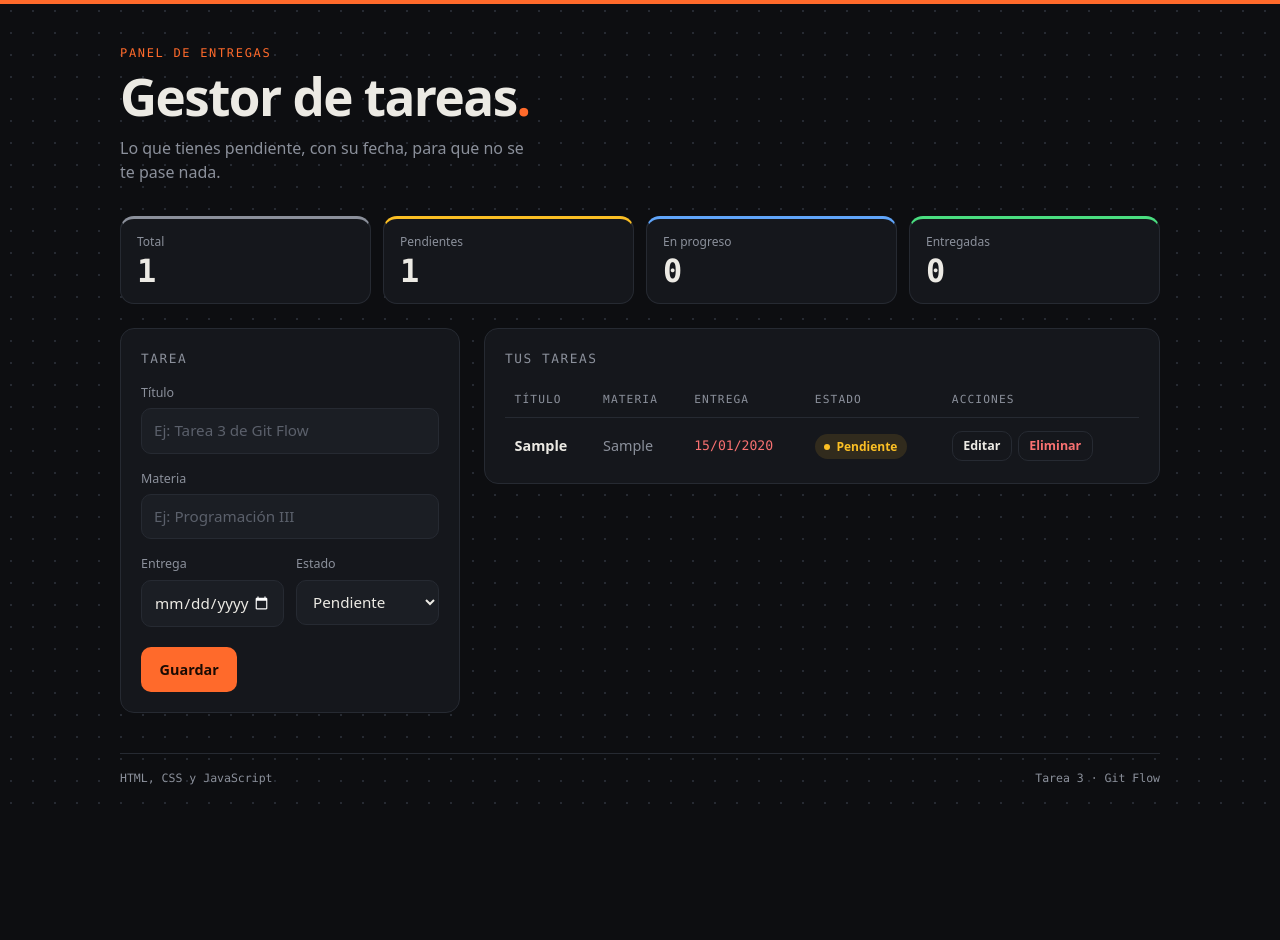
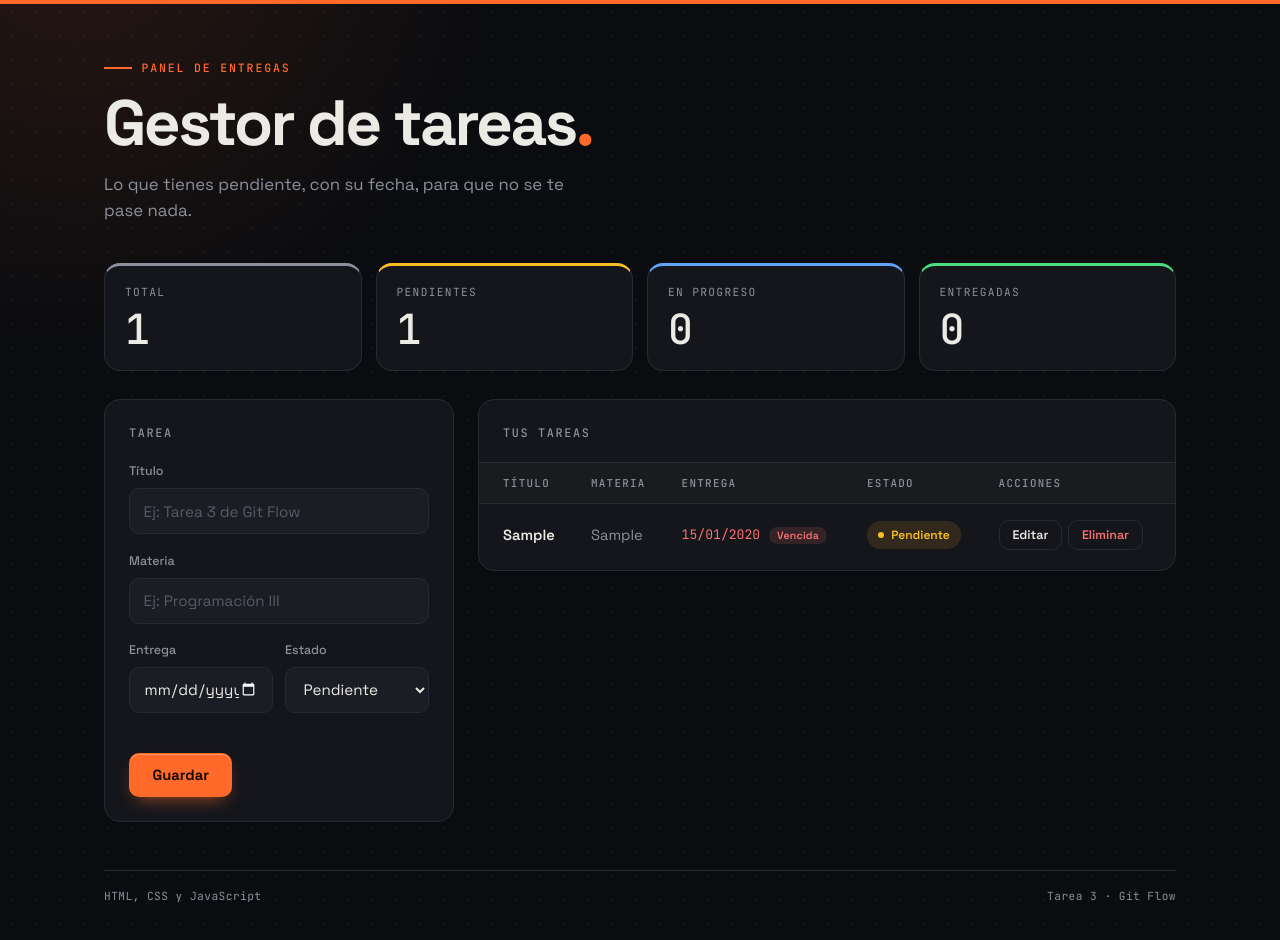
Before and after one commit to Jey-Jey69/crud_gitflow, a plain HTML site: page index.html in a window 1280 px wide. Both pictures are taken after typing "Sample", "Sample", "2020-01-15" into the empty fields and a click on the button "Guardar". Before the commit the page ends 819 px from the top, so only its background shows below. Drawn offline with Linux system fonts and the light colour scheme.

Commit message:
style: mejora el diseño de la interfaz

```diff
--- a/styles.css
+++ b/styles.css
@@ -1,8 +1,11 @@
+@import url('https://fonts.googleapis.com/css2?family=JetBrains+Mono:wght@400;500&family=Space+Grotesk:wght@400;500;600;700&display=swap');
+
 :root {
-  --bg: #0d0e11;
-  --panel: #15171c;
-  --panel-2: #1b1e24;
-  --line: #262a32;
+  --bg: #0b0c0f;
+  --panel: #14161b;
+  --panel-2: #1a1d23;
+  --line: #262a33;
+  --line-soft: #1e2229;
   --text: #eceae4;
   --muted: #8b909b;
   --accent: #ff6a2b;
@@ -11,74 +14,99 @@
   --warn: #fbbf24;
   --info: #60a5fa;
   --danger: #f87171;
-  --radius: 14px;
-  --mono: ui-monospace, "Cascadia Code", Consolas, monospace;
+  --radius: 16px;
+  --radius-sm: 10px;
+  --sans: "Space Grotesk", system-ui, -apple-system, "Segoe UI", sans-serif;
+  --mono: "JetBrains Mono", ui-monospace, "Cascadia Code", Consolas, monospace;
   color-scheme: dark;
 }
 
 * { box-sizing: border-box; }
 [hidden] { display: none !important; }
 
+::selection { background: var(--accent); color: var(--accent-ink); }
+
 body {
   margin: 0;
-  background: var(--bg);
+  min-height: 100vh;
+  background-color: var(--bg);
+  background-image:
+    radial-gradient(700px circle at 6% -8%, rgba(255, 106, 43, 0.12), transparent 60%),
+    radial-gradient(rgba(255, 255, 255, 0.045) 1px, transparent 1px);
+  background-size: auto, 24px 24px;
   color: var(--text);
-  font-family: system-ui, -apple-system, "Segoe UI", sans-serif;
-  line-height: 1.5;
+  font-family: var(--sans);
+  line-height: 1.55;
   border-top: 4px solid var(--accent);
-  background-image: radial-gradient(var(--line) 1px, transparent 1px);
-  background-size: 22px 22px;
-  min-height: 100vh;
+  -webkit-font-smoothing: antialiased;
 }
 
 main {
-  max-width: 1080px;
+  max-width: 1120px;
   margin: 0 auto;
-  padding: 2.5rem 1.25rem 2rem;
+  padding: 3rem 1.5rem 2.5rem;
+  animation: fade-up 0.5s ease both;
 }
 
-.top { margin-bottom: 2rem; }
+@keyframes fade-up {
+  from { opacity: 0; transform: translateY(10px); }
+  to { opacity: 1; transform: none; }
+}
+
+.top { margin-bottom: 2.5rem; }
 
 .eyebrow {
-  margin: 0 0 0.5rem;
+  display: inline-flex;
+  align-items: center;
+  gap: 0.6rem;
+  margin: 0 0 0.9rem;
   font-family: var(--mono);
-  font-size: 0.75rem;
-  letter-spacing: 0.14em;
+  font-size: 0.72rem;
+  font-weight: 500;
+  letter-spacing: 0.16em;
   text-transform: uppercase;
   color: var(--accent);
 }
 
+.eyebrow::before {
+  content: "";
+  width: 28px;
+  height: 2px;
+  background: var(--accent);
+}
+
 h1 {
   margin: 0;
-  font-size: clamp(2rem, 5vw, 3.2rem);
-  line-height: 1.05;
-  letter-spacing: -0.03em;
-  font-weight: 800;
+  font-size: clamp(2.4rem, 6vw, 4rem);
+  line-height: 1;
+  letter-spacing: -0.04em;
+  font-weight: 700;
 }
 
 .dot { color: var(--accent); }
 
 .lead {
-  margin: 0.75rem 0 0;
+  margin: 1rem 0 0;
+  max-width: 44ch;
+  font-size: 1.05rem;
   color: var(--muted);
-  max-width: 46ch;
 }
 
 h2 {
-  margin: 0 0 1rem;
-  font-size: 0.8rem;
+  margin: 0 0 1.25rem;
   font-family: var(--mono);
-  letter-spacing: 0.12em;
+  font-size: 0.74rem;
+  font-weight: 500;
+  letter-spacing: 0.14em;
   text-transform: uppercase;
   color: var(--muted);
-  font-weight: 500;
 }
 
 .stats {
   display: grid;
   grid-template-columns: repeat(4, minmax(0, 1fr));
-  gap: 12px;
-  margin-bottom: 1.5rem;
+  gap: 14px;
+  margin-bottom: 1.75rem;
 }
 
 .stat {
@@ -86,21 +114,31 @@ h2 {
   border: 1px solid var(--line);
   border-top: 3px solid var(--muted);
   border-radius: var(--radius);
-  padding: 0.9rem 1rem;
+  padding: 1.1rem 1.25rem 1.2rem;
+  transition: transform 0.2s ease, border-color 0.2s ease, background 0.2s ease;
+}
+
+.stat:hover {
+  transform: translateY(-3px);
+  background: var(--panel-2);
 }
 
 .stat-label {
   display: block;
-  font-size: 0.75rem;
+  margin-bottom: 0.5rem;
+  font-family: var(--mono);
+  font-size: 0.7rem;
+  letter-spacing: 0.12em;
+  text-transform: uppercase;
   color: var(--muted);
-  margin-bottom: 0.25rem;
 }
 
 .stat strong {
+  display: block;
   font-family: var(--mono);
-  font-size: 2rem;
+  font-size: 2.6rem;
   line-height: 1;
-  font-weight: 600;
+  font-weight: 500;
   font-variant-numeric: tabular-nums;
 }
 
@@ -110,21 +148,21 @@ h2 {
 
 .layout {
   display: grid;
-  grid-template-columns: 340px minmax(0, 1fr);
+  grid-template-columns: 350px minmax(0, 1fr);
   gap: 1.5rem;
   align-items: start;
 }
 
 form {
+  position: sticky;
+  top: 1.5rem;
   background: var(--panel);
   border: 1px solid var(--line);
   border-radius: var(--radius);
-  padding: 1.25rem;
-  position: sticky;
-  top: 1.5rem;
+  padding: 1.5rem;
 }
 
-.field { margin-bottom: 1rem; }
+.field { margin-bottom: 1.1rem; }
 
 .row {
   display: grid;
@@ -134,132 +172,175 @@ form {
 
 label {
   display: block;
-  margin-bottom: 0.35rem;
+  margin-bottom: 0.4rem;
   font-size: 0.78rem;
+  font-weight: 500;
   color: var(--muted);
 }
 
 input, select {
   width: 100%;
-  padding: 0.65rem 0.75rem;
+  height: 46px;
+  padding: 0 0.85rem;
   background: var(--panel-2);
   border: 1px solid var(--line);
-  border-radius: 10px;
+  border-radius: var(--radius-sm);
   color: var(--text);
-  font: inherit;
+  font-family: inherit;
   font-size: 0.95rem;
-  transition: border-color 0.15s, box-shadow 0.15s;
+  transition: border-color 0.15s, box-shadow 0.15s, background 0.15s;
 }
 
-input::placeholder { color: #5b606b; }
+input::placeholder { color: #565b66; }
+input:hover, select:hover { border-color: #363b46; }
 
 input:focus, select:focus {
   outline: none;
   border-color: var(--accent);
-  box-shadow: 0 0 0 3px rgba(255, 106, 43, 0.22);
+  background: #1d2027;
+  box-shadow: 0 0 0 4px rgba(255, 106, 43, 0.18);
 }
 
-.actions { display: flex; gap: 8px; margin-top: 0.25rem; }
+.actions { display: flex; gap: 8px; margin-top: 1.4rem; }
 
 button {
-  padding: 0.65rem 1.1rem;
+  padding: 0.75rem 1.4rem;
+  background: var(--accent);
   border: 1px solid transparent;
-  border-radius: 10px;
-  background: var(--accent);
+  border-radius: var(--radius-sm);
   color: var(--accent-ink);
-  font: inherit;
-  font-size: 0.9rem;
+  font-family: inherit;
+  font-size: 0.92rem;
   font-weight: 700;
   cursor: pointer;
-  transition: transform 0.1s, filter 0.15s, background 0.15s;
+  box-shadow: inset 0 1px 0 rgba(255, 255, 255, 0.28), 0 8px 18px -8px rgba(255, 106, 43, 0.7);
+  transition: transform 0.12s ease, filter 0.15s ease, border-color 0.15s ease, background 0.15s ease;
 }
 
-button:hover { filter: brightness(1.1); }
+button:hover { filter: brightness(1.1); transform: translateY(-1px); }
 button:active { transform: scale(0.97); }
+
+button:focus-visible {
+  outline: 2px solid var(--accent);
+  outline-offset: 3px;
+}
 
 button.secondary {
   background: transparent;
   color: var(--text);
   border-color: var(--line);
+  box-shadow: none;
 }
 
 button.ghost {
-  padding: 0.3rem 0.65rem;
+  padding: 0.4rem 0.8rem;
   background: transparent;
   color: var(--text);
   border-color: var(--line);
   font-size: 0.78rem;
   font-weight: 600;
+  box-shadow: none;
 }
 
-button.ghost:hover { border-color: var(--muted); filter: none; }
+button.ghost:hover {
+  border-color: var(--muted);
+  background: rgba(255, 255, 255, 0.04);
+  filter: none;
+  transform: none;
+}
 
 button.danger { color: var(--danger); }
-button.danger:hover { border-color: var(--danger); background: rgba(248, 113, 113, 0.1); }
+
+button.danger:hover {
+  border-color: var(--danger);
+  background: rgba(248, 113, 113, 0.1);
+}
 
 .errors {
   list-style: none;
-  margin: 0 0 1rem;
-  padding: 0.65rem 0.85rem;
-  background: rgba(248, 113, 113, 0.1);
+  margin: 0 0 1.1rem;
+  padding: 0.8rem 1rem;
+  background: rgba(248, 113, 113, 0.09);
   border: 1px solid rgba(248, 113, 113, 0.35);
-  border-radius: 10px;
+  border-left: 3px solid var(--danger);
+  border-radius: var(--radius-sm);
   color: var(--danger);
-  font-size: 0.82rem;
+  font-size: 0.84rem;
+  animation: fade-up 0.25s ease both;
 }
 
-.errors li + li { margin-top: 0.25rem; }
+.errors li + li { margin-top: 0.3rem; }
 .errors:empty { display: none; }
 
 .list {
   background: var(--panel);
   border: 1px solid var(--line);
   border-radius: var(--radius);
-  padding: 1.25rem 1.25rem 0.5rem;
+  padding: 1.5rem 0 0.25rem;
+  overflow: hidden;
 }
 
-.table-wrap { overflow-x: auto; margin: 0 -1.25rem; padding: 0 1.25rem; }
+.list-head { padding: 0 1.5rem; }
+
+.table-wrap { overflow-x: auto; }
 
 table {
   width: 100%;
-  min-width: 560px;
+  min-width: 600px;
   border-collapse: collapse;
 }
 
 th {
+  padding: 0.7rem 1rem;
   text-align: left;
-  padding: 0.5rem 0.6rem;
   font-family: var(--mono);
-  font-size: 0.7rem;
+  font-size: 0.68rem;
   font-weight: 500;
-  letter-spacing: 0.1em;
+  letter-spacing: 0.12em;
   text-transform: uppercase;
   color: var(--muted);
+  background: rgba(255, 255, 255, 0.02);
+  border-top: 1px solid var(--line);
   border-bottom: 1px solid var(--line);
 }
 
 td {
-  padding: 0.85rem 0.6rem;
-  border-bottom: 1px solid var(--line);
-  font-size: 0.9rem;
+  padding: 1rem;
+  border-bottom: 1px solid var(--line-soft);
+  font-size: 0.92rem;
   vertical-align: middle;
 }
 
-tbody tr { transition: background 0.12s; }
-tbody tr:hover { background: rgba(255, 255, 255, 0.025); }
+th:first-child, td:first-child { padding-left: 1.5rem; }
+th:last-child, td:last-child { padding-right: 1.5rem; }
+
+tbody tr { transition: background 0.15s; }
+tbody tr:hover { background: rgba(255, 106, 43, 0.045); }
 tbody tr:last-child td { border-bottom: none; }
 
 td:first-child { font-weight: 600; }
 td:nth-child(2) { color: var(--muted); }
-td:nth-child(3) { font-family: var(--mono); font-size: 0.82rem; }
+td:nth-child(3) { font-family: var(--mono); font-size: 0.82rem; white-space: nowrap; }
 
 .due--late { color: var(--danger); }
+
+.due--late::after {
+  content: "Vencida";
+  margin-left: 0.55rem;
+  padding: 0.12rem 0.5rem;
+  border-radius: 999px;
+  background: rgba(248, 113, 113, 0.14);
+  font-family: var(--sans);
+  font-size: 0.66rem;
+  font-weight: 600;
+  letter-spacing: 0.02em;
+}
 
 .badge {
   display: inline-flex;
   align-items: center;
-  gap: 6px;
-  padding: 0.2rem 0.6rem;
+  gap: 7px;
+  padding: 0.28rem 0.7rem;
   border-radius: 999px;
   font-size: 0.75rem;
   font-weight: 600;
@@ -281,27 +362,43 @@ td:nth-child(3) { font-family: var(--mono); font-size: 0.82rem; }
 .row-actions { display: flex; gap: 6px; }
 
 .empty {
-  margin: 0;
-  padding: 2rem 1rem 2.25rem;
+  margin: 1rem 1.5rem 1.5rem;
+  padding: 2.5rem 1rem;
+  border: 1px dashed var(--line);
+  border-radius: 12px;
   text-align: center;
+  font-size: 0.92rem;
   color: var(--muted);
-  font-size: 0.9rem;
 }
 
 .foot {
   display: flex;
   justify-content: space-between;
   gap: 1rem;
-  margin-top: 2.5rem;
-  padding-top: 1rem;
+  margin-top: 3rem;
+  padding-top: 1.1rem;
   border-top: 1px solid var(--line);
   font-family: var(--mono);
-  font-size: 0.72rem;
+  font-size: 0.7rem;
+  letter-spacing: 0.04em;
   color: var(--muted);
 }
 
-@media (max-width: 880px) {
+::-webkit-scrollbar { height: 8px; width: 8px; }
+::-webkit-scrollbar-thumb { background: var(--line); border-radius: 8px; }
+
+@media (max-width: 900px) {
   .layout { grid-template-columns: 1fr; }
   form { position: static; }
   .stats { grid-template-columns: repeat(2, minmax(0, 1fr)); }
 }
+
+@media (max-width: 480px) {
+  main { padding: 2rem 1rem; }
+  .row { grid-template-columns: 1fr; }
+  .foot { flex-direction: column; gap: 0.4rem; }
+}
+
+@media (prefers-reduced-motion: reduce) {
+  *, *::before, *::after { animation: none !important; transition: none !important; }
+}
```
